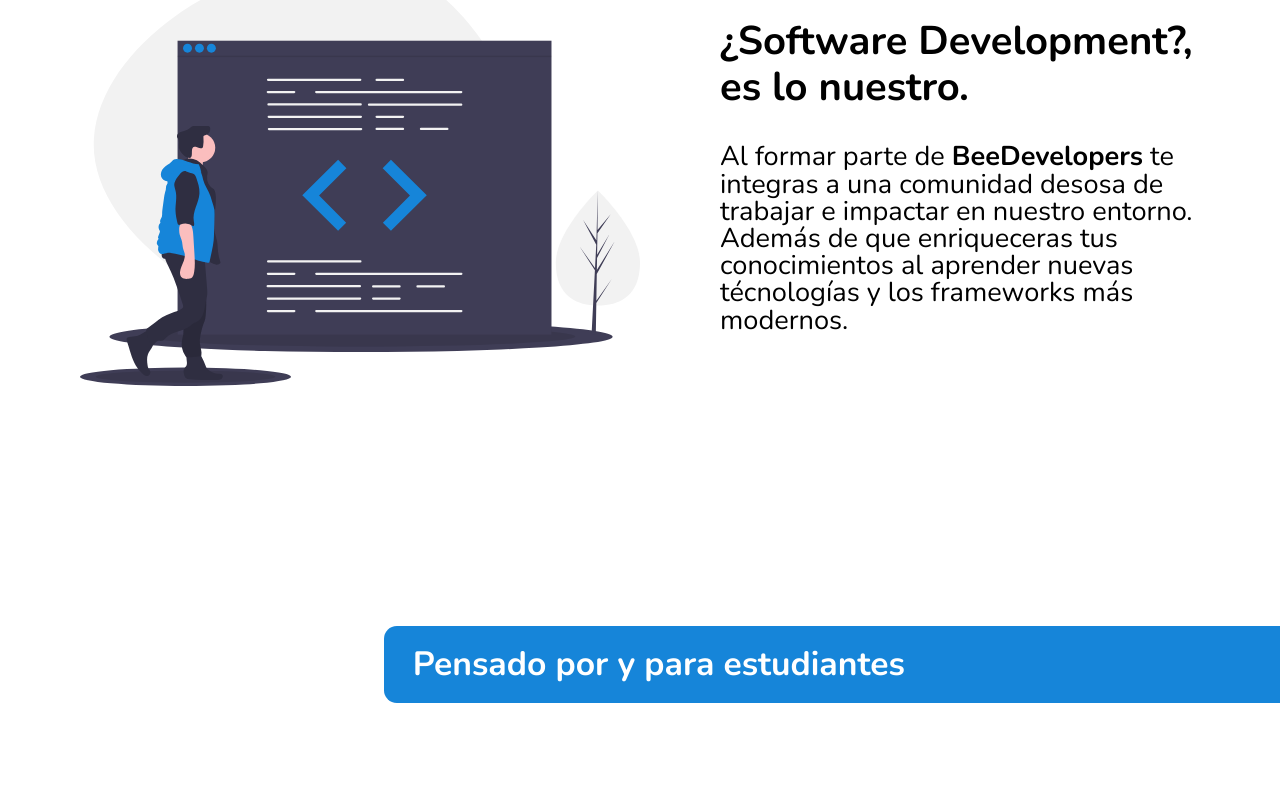
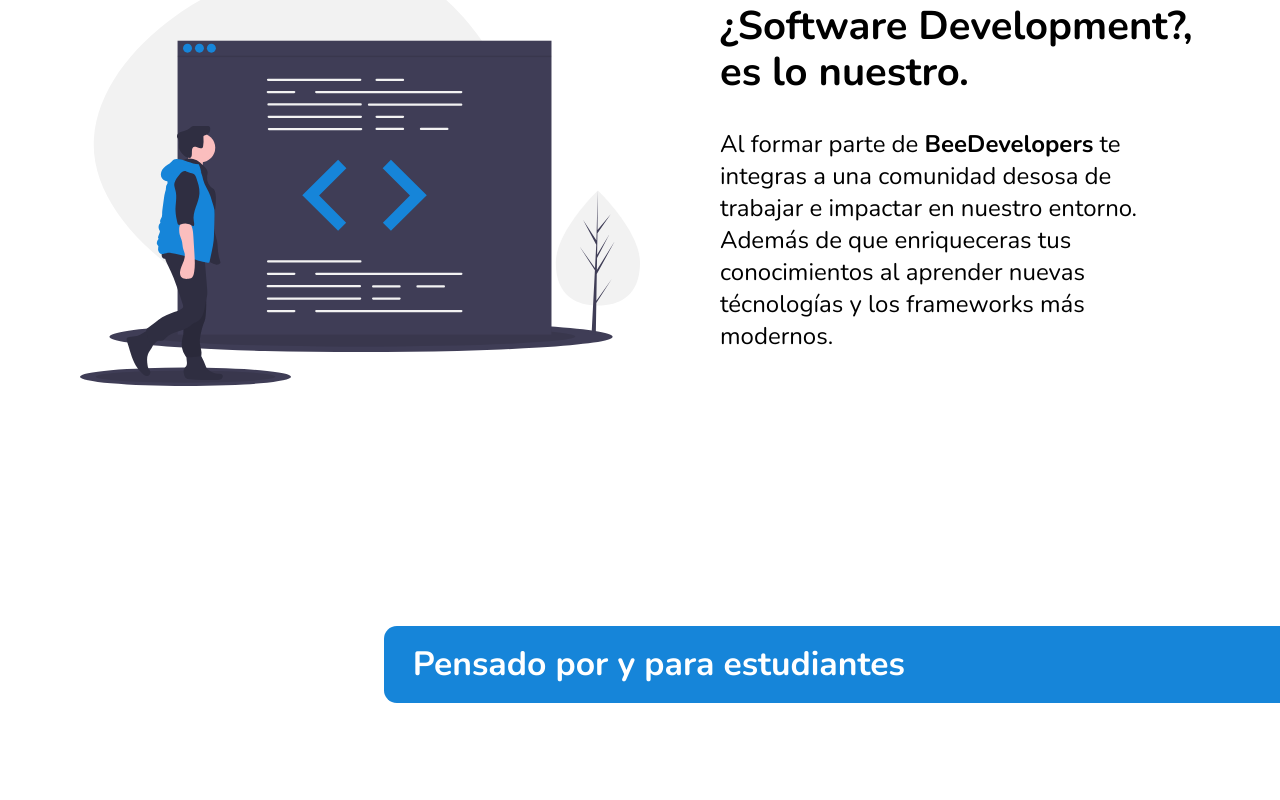
Before and after one commit to BeeDevelopers/WebPage, a React (Create React App) app: page / in a window 1280 px wide. Shown: the part 1000-1800 px from the top of the page. Built offline with nearby package versions, Linux system fonts and the light colour scheme.

Commit message:
Line height de seccion home y eventos

```diff
--- a/src/components/css/eventos.module.css
+++ b/src/components/css/eventos.module.css
@@ -19,8 +19,8 @@
 }
 
 .seccion_texto p{
-    font-size: 1.7rem;
-    line-height: 1.7rem;
+    font-size: 1.5rem;
+    line-height: 2rem;
 }
 
 @media(max-width: 768px){
--- a/src/components/css/home.module.css
+++ b/src/components/css/home.module.css
@@ -61,8 +61,8 @@
 }
 
 .seccion_texto p{
-    font-size: 1.7rem;
-    line-height: 1.7rem;
+    font-size: 1.5rem;
+    line-height: 2rem;
 }
 
 .foto{
```
